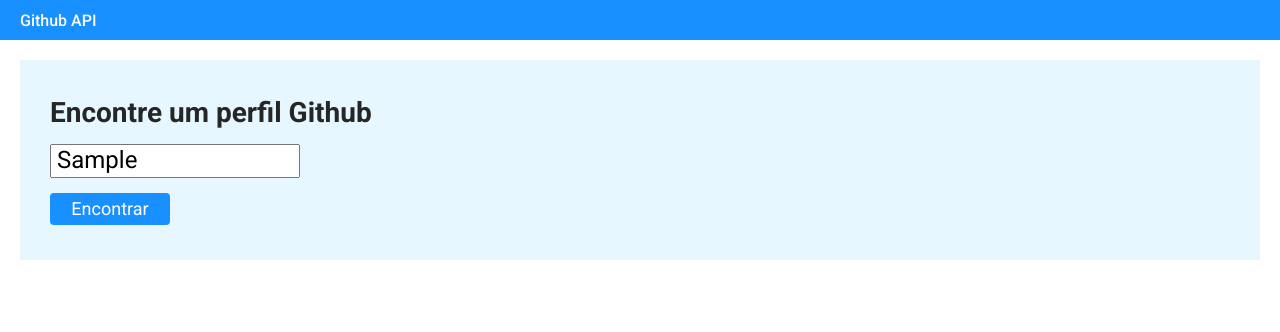
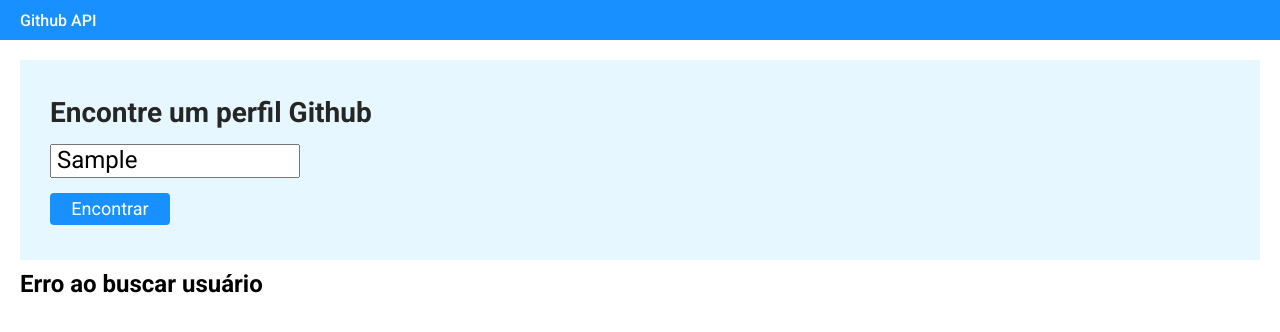
Before and after one commit to KEENNEEDYY/desafio-github-api, a React (Vite) app: page /profile in a window 1280 px wide. Both pictures are taken after typing "Sample" into the empty fields and a click on the button "Encontrar". Shown: the top 332 px of the page. Built offline with nearby package versions, Linux system fonts and the light colour scheme; no server answers.

Commit message:
catch error
Signed-off-by: KEENNEEDYY <kennedy.costa.valenet@gmail.com>

```diff
--- a/src/App.tsx
+++ b/src/App.tsx
@@ -12,6 +12,7 @@ export default function App() {
           <Route index element={<Home />} />
           <Route path='profile' element={<ProfilePresenter />} />
         </Route>
+        <Route path="/notfound" element={<h3>Não Encontrado</h3>} />
       </Routes>
     </BrowserRouter>
   );
--- a/src/routes/ProfilePresenter/index.tsx
+++ b/src/routes/ProfilePresenter/index.tsx
@@ -4,7 +4,6 @@ import Button from '../../components/Button';
 import ResultCard from '../../components/ResultCard';
 import './styles.css';
 import axios from 'axios';
-import { NavLink } from 'react-router-dom';
 
 type FormData = {
     search: string;
@@ -22,6 +21,7 @@ export default function ProfilePresenter() {
 
     const [formData, setFormData] = useState<FormData>({ search: '' });
     const [resultData, setResultData] = useState<ResultData>();
+    const [error, setError] = useState();
 
     function handleInputChange(event: any) {
         const value = event.target.value;
@@ -34,11 +34,12 @@ export default function ProfilePresenter() {
         axios.get(`https://api.github.com/users/${formData.search}`)
             .then(response => {
                 setResultData(response.data);
+                setError(undefined);
             })
             .catch((error) => {
-                <NavLink to={'/notfind'} />
+                setError(error);
+                setResultData(undefined);
                 console.log(error);
-                setResultData(undefined);
             });
     }
 
@@ -56,7 +57,7 @@ export default function ProfilePresenter() {
                     />
                     <Button text="Encontrar" />
                 </form>
-                {resultData &&
+                {resultData ?
                     <ResultCard
                         name={resultData.name}
                         avatar_url={resultData.avatar_url}
@@ -64,6 +65,8 @@ export default function ProfilePresenter() {
                         location={resultData.location}
                         perfil_url={resultData.html_url}
                     />
+                    : error &&
+                    <h1>Erro ao buscar usuário</h1>
                 }
             </section>
         </main>
```
